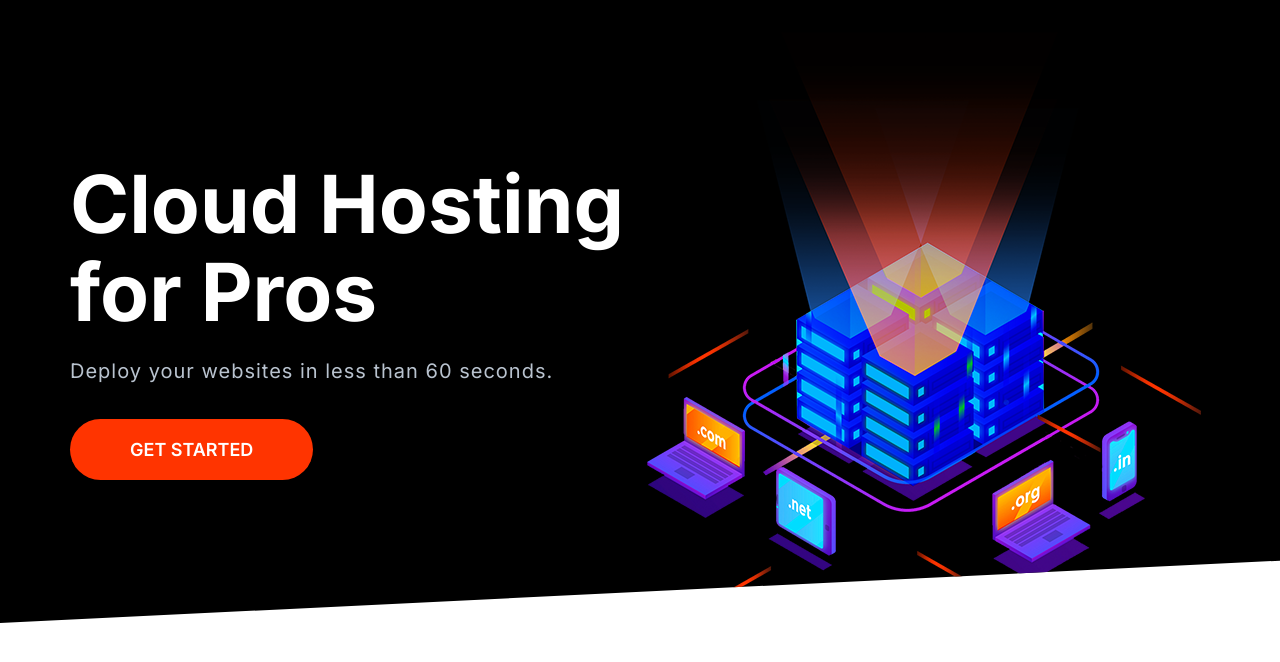
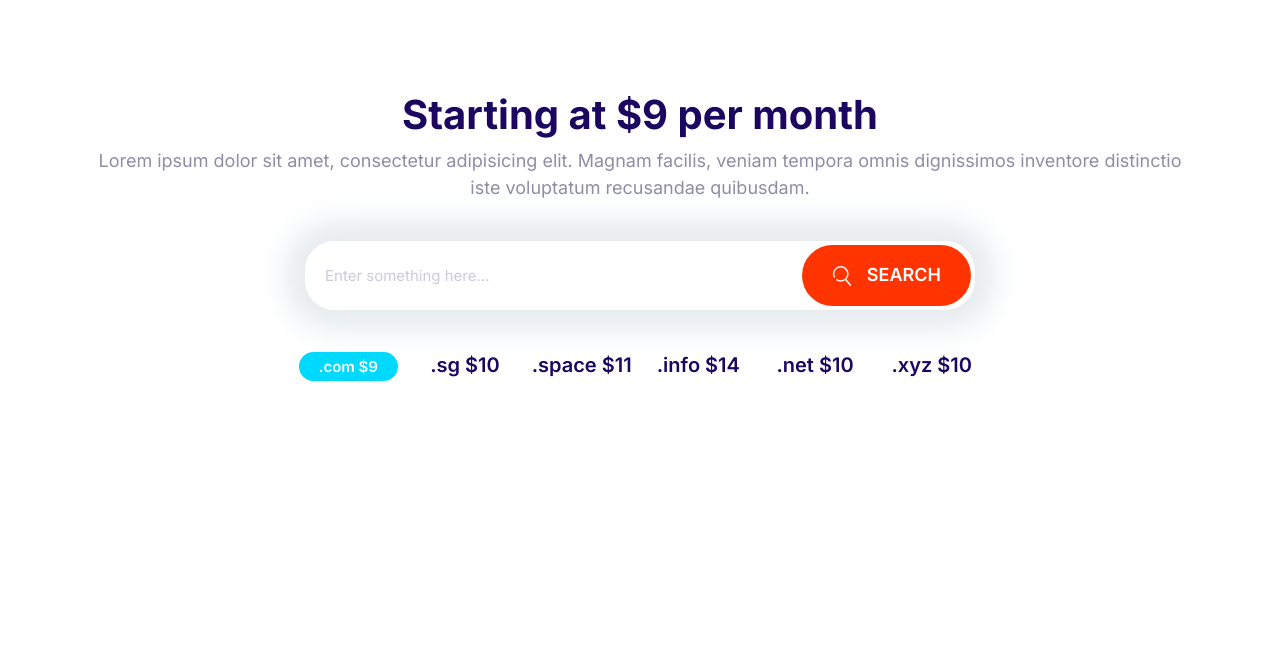
Before and after one commit to LaiGiaBao/first-website, a plain HTML site: page index.html in a window 1280 px wide. Drawn offline with Linux system fonts and the light colour scheme.

Commit message:
domain block component

```diff
--- a/css/styles.css
+++ b/css/styles.css
@@ -176,12 +176,18 @@ a {
   font-size: 1.8rem;
   font-weight: 600;
   padding: 2rem 3rem;
+  outline: 0;
   text-transform: uppercase;
   white-space: nowrap;
   text-align: center;
   margin: 1rem 0;
 }
-
+.btn .icon {
+  width: 2rem;
+  height: 2rem;
+  margin-right: 1rem;
+  vertical-align: middle;
+}
 .btn--stretch {
   padding-left: 6rem;
   padding-right: 6rem;
@@ -253,7 +259,7 @@ a {
 .input-group .input {
   border: 0;
   flex-grow: 1;
-  padding: 1.5rem 1rem;
+  padding: 1.5rem 2rem;
 }
 
 .input-group .btn {
@@ -624,3 +630,26 @@ a {
     align-self: center;
   }
 }
+/* Domain Block */
+.block-domain .input-group {
+  box-shadow: 0 0 30px 20px #e6ebee;
+  border: 0;
+  margin: 4rem auto;
+  max-width: 670px;
+}
+.block-domain__prices {
+  display: grid;
+  grid-template-columns: repeat(3, 1fr);
+  grid-template-rows: repeat(2, 6rem);
+  font-size: 2rem;
+  font-weight: 600;
+  justify-items: center;
+  max-width: 700px;
+  margin: 0 auto;
+}
+
+@media screen and (min-width: 768px) {
+  .block-domain__prices {
+    grid-template-columns: repeat(auto-fit, minmax(100px, 1fr));
+  }
+}
--- a/index.html
+++ b/index.html
@@ -15,27 +15,36 @@
     <title>Document</title>
   </head>
   <body>
-    <section class="block block--dark block--skewed-left hero">
-      <div class="container grid grid--cols-2">
-        <header class="block__header hero__content">
-          <h1 class="block__heading">Cloud Hosting for Pros</h1>
-          <p class="hero__tagline">
-            Deploy your websites in less than 60 seconds.
-          </p>
-          <a href="" class="btn btn--accent btn--stretch">Get Started</a>
-        </header>
-        <picture>
-          <source
-            type="image/webp"
-            scrset="images/banner.webp 1x, images/banner@2x.webp 2x"
-          />
-          <source
-            type="image/png"
-            scrset="images/banner.png 1x, images/banner@2x.png 2x"
-          />
-          <img class="hero__image" src="images/banner.png" alt="" />
-        </picture>
+    <section class="block container block-domain">
+      <header class="block__header">
+        <h2>Starting at $9 per month</h2>
+        <p>
+          Lorem ipsum dolor sit amet, consectetur adipisicing elit. Magnam
+          facilis, veniam tempora omnis dignissimos inventore distinctio iste
+          voluptatum recusandae quibusdam.
+        </p>
+      </header>
+      <div class="input-group">
+        <input
+          type="text"
+          class="input"
+          placeholder="Enter something here..."
+        />
+        <button class="btn btn--accent">
+          <svg class="icon icon--white">
+            <use xlink:href="images/sprite.svg#search"></use>
+          </svg>
+          Search
+        </button>
       </div>
+      <ul class="list block-domain__prices">
+        <li><span class="badge badge--secondary">.com $9</span></li>
+        <li>.sg $10</li>
+        <li>.space $11</li>
+        <li>.info $14</li>
+        <li>.net $10</li>
+        <li>.xyz $10</li>
+      </ul>
     </section>
     <script src="js/main.js"></script>
   </body>
```
Also changed, not shown: components/domain-block.html (added, +27 -0 lines).
